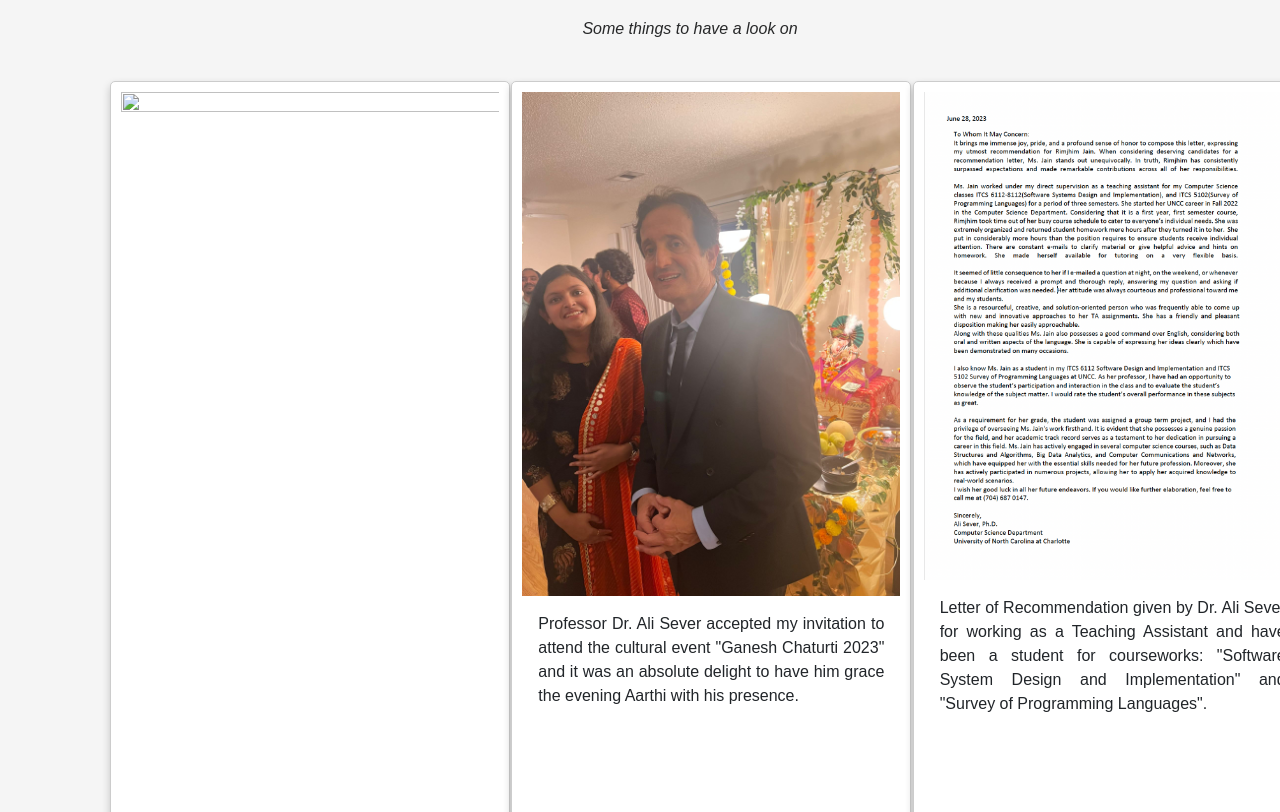
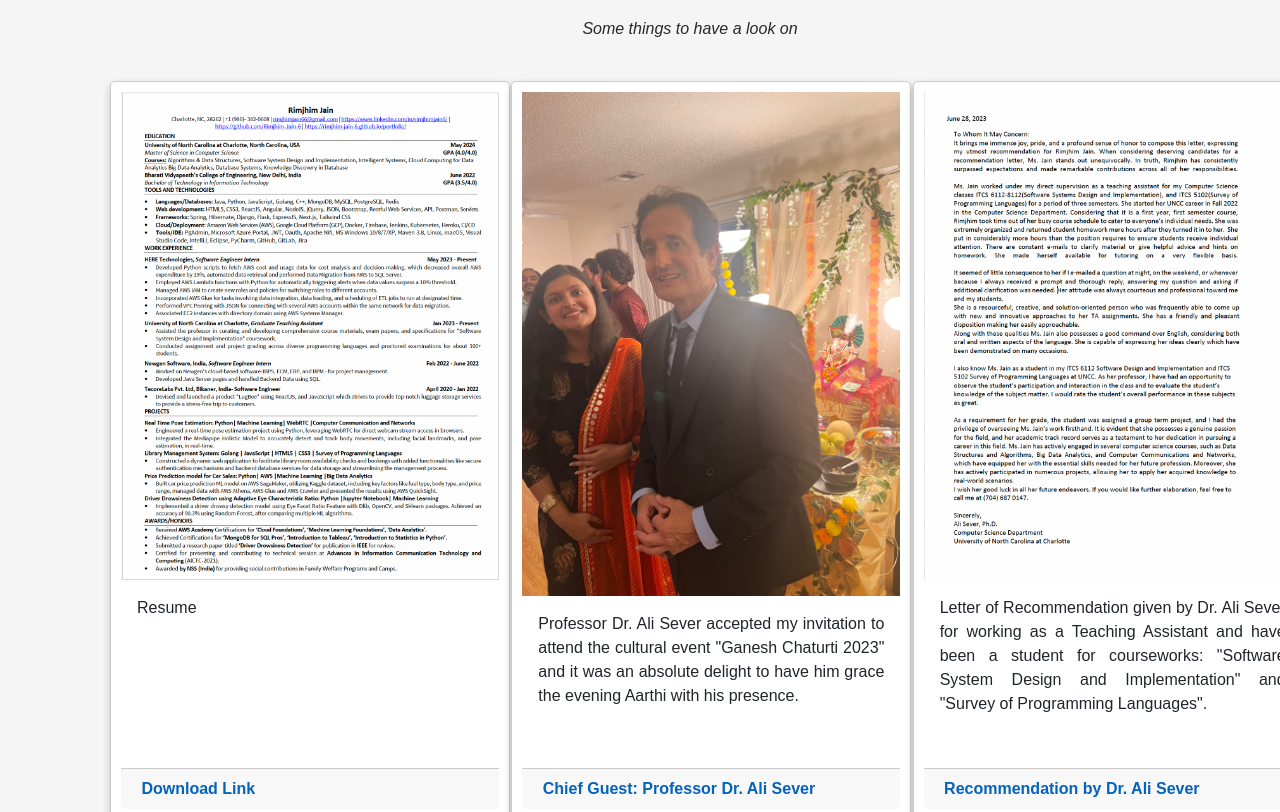
Before and after one commit to Rimjhim-Jain-6/portfolio, a plain HTML site: page index.html in a window 1280 px wide. Shown: the part 1681-2493 px from the top of the page. Drawn offline with Linux system fonts and the light colour scheme.

Commit message:
Update index.html

```diff
--- a/index.html
+++ b/index.html
@@ -142,7 +142,7 @@ Feel free to reach me directly at rimjhimjain66@gmail.com.
           <div class="col-md-4">
             <div class="card card-blog">
               <div class="card-img">
-                <img src="assets/img/10.png" alt="" class="img-fluid" height="1000px" width="400px">
+                <img src="assets/10.png" alt="" class="img-fluid" height="1000px" width="400px">
               </div>
               <div class="card-body">
                 <div class="card-category-box">
```
